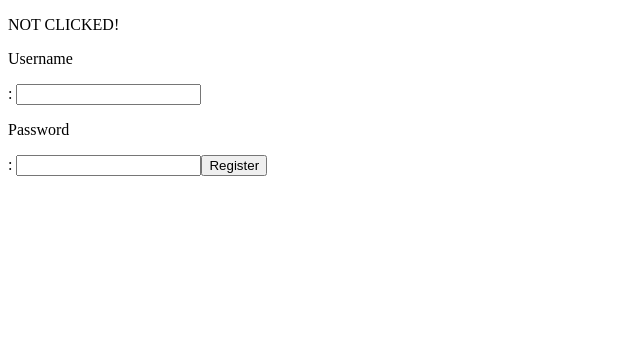
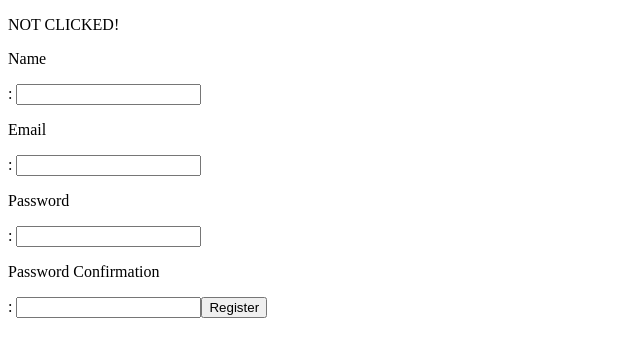
Before and after one commit to ianrboyle/dreamland-frontend, a React (Create React App) app: page / in a window 1280 px wide. Shown: the top 356 px of the page, without its empty margins (0-640 px from the left). Built offline with nearby package versions, Linux system fonts and the light colour scheme.

Commit message:
adds createUser functionality

```diff
--- a/src/App.tsx
+++ b/src/App.tsx
@@ -1,6 +1,5 @@
 import React, {useState} from 'react';
 import LoginButton from './components/LoginButton';
-
 
 function App() {
 
@@ -8,7 +7,7 @@ function App() {
     <div className="App">
       <LoginButton />
     </div>
-  );
+  )
 }
 
 export default App;
--- a/src/components/LoginButton.tsx
+++ b/src/components/LoginButton.tsx
@@ -4,20 +4,26 @@ import React, {useState, ChangeEvent} from 'react';
 const LoginButton = () => {
 
   type User = {
-    username: string,
-    password: string
+    name: string | undefined,
+    email: string,
+    password: string,
+    passwordConfirmation: string
   }
   const [userParams, setUserParams] = useState<User | undefined>()
   const [isClicked, setIsClicked] = useState(false)
-  const createUser = async () => {
+
+
+  const createUser = async (e: any) => {
+    e.preventDefault()
     try {
-      const createUser =  await fetch("http://localhost:5000/users", {method: "POST"}).then(response => {
-        console.log(createUser)
-        return response.json();
-      }).then (data => {
-        console.log(data)
-        setUserParams(data)
-      })
+      if (userParams){
+        const { name, email, password, passwordConfirmation } = userParams
+        const body = {name, email, password, passwordConfirmation}
+      const response =  await fetch("http://localhost:5000/users", {method: "POST", headers: {"Content-Type": "application/json"}, body: JSON.stringify(body)
+    })
+    console.log(response, body)
+    window.location.href = "/"
+      }
 
     } catch (err: any) {
       console.error(err.message)
@@ -41,9 +47,11 @@ const LoginButton = () => {
   return (
     <div>
       {isClicked ? <p>IS CLICKED!</p> : <p>NOT CLICKED!</p>}
-      <p>Username</p>: <input type="text" name="username"value={userParams?.username} onChange={handleUserParamsChange}/>
+      <p>Name</p>: <input type="text" name="name"value={userParams?.name} onChange={handleUserParamsChange}/>
+      <p>Email</p>: <input type="text" name="email"value={userParams?.email} onChange={handleUserParamsChange}/>
       <p>Password</p>: <input type="text" name="password" value={userParams?.password} onChange={handleUserParamsChange}/>
-      <button onClick={handleClick}>
+      <p>Password Confirmation</p>: <input type="text" name="passwordConfirmation" value={userParams?.passwordConfirmation} onChange={handleUserParamsChange}/>
+      <button onClick={createUser}>
         Register
       </button>
     </div>
```
Also changed, not shown: src/components/Auth.tsx (added, +19 -0 lines).
